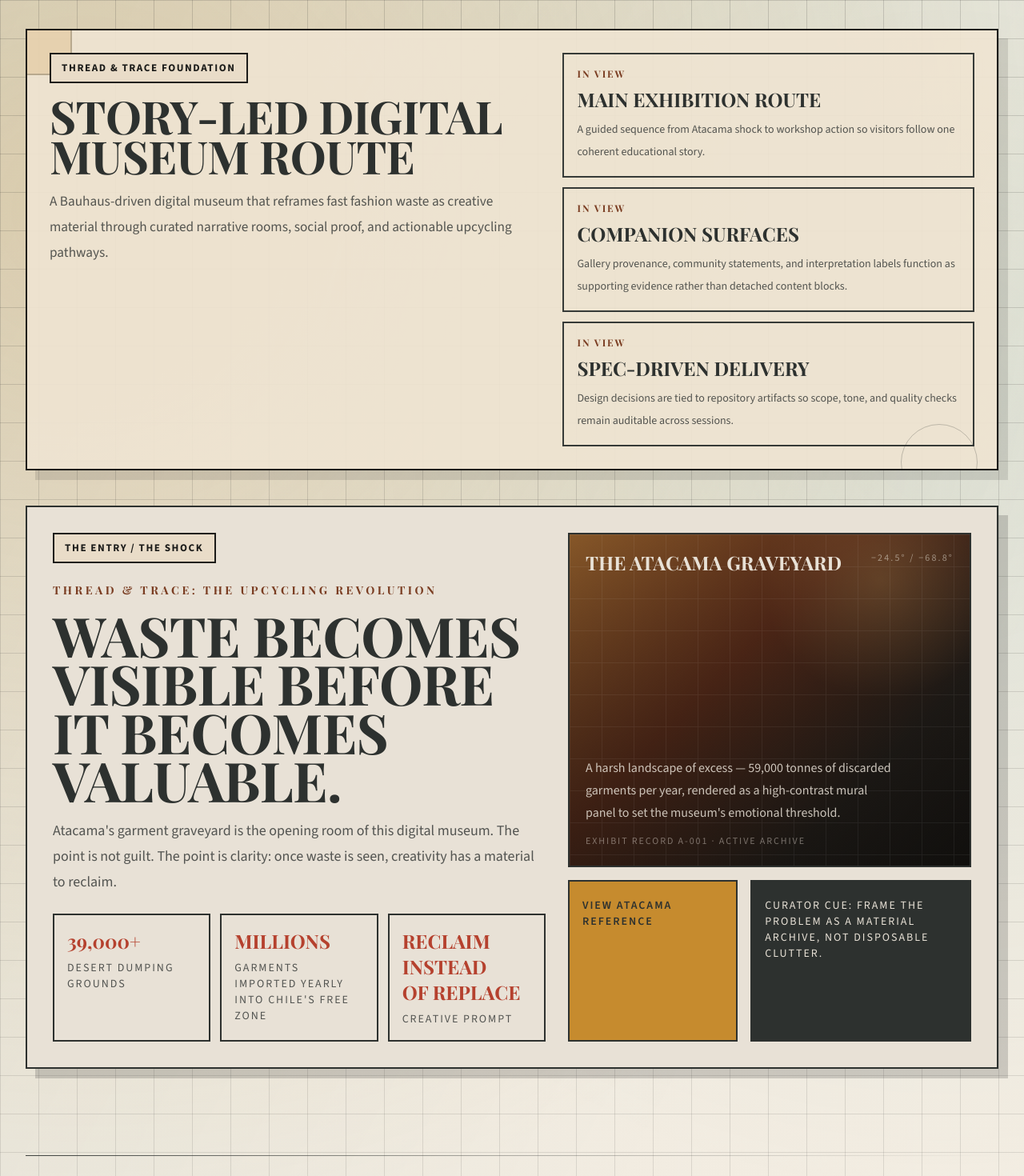
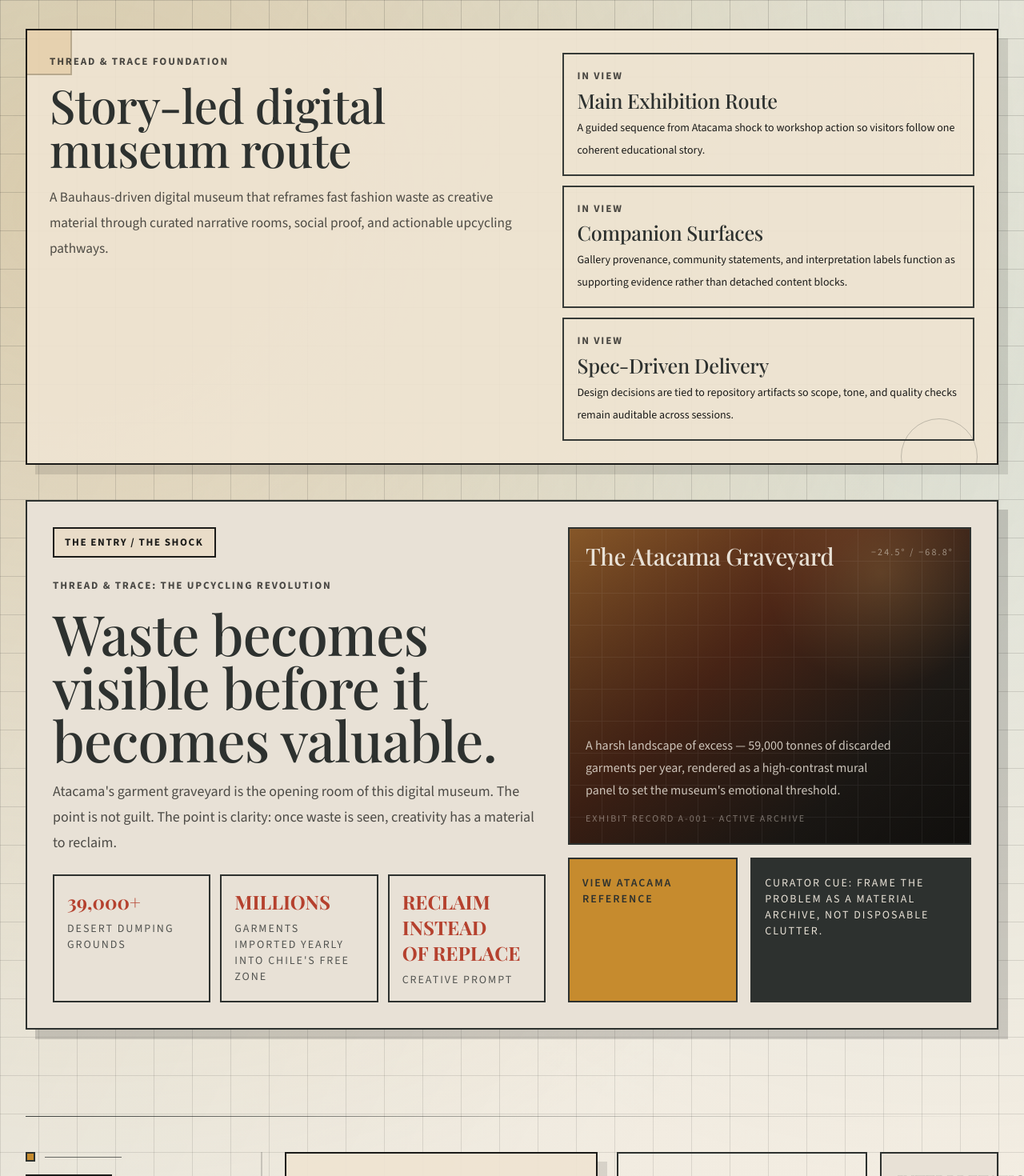
Before and after one commit to vangela6780/is117Midterm, a Next.js app: page / in a window 1280 px wide. Shown: the top 1470 px of the page at 80% size. Built offline with nearby package versions, Linux system fonts and the light colour scheme; a web font is replaced by a local one.

Commit message:
style: apply premium editorial museum typography system

```diff
--- a/app/globals.css
+++ b/app/globals.css
@@ -112,6 +112,27 @@ button:focus-visible {
   text-wrap: balance;
 }
 
+.museum-kicker {
+  font-family: var(--font-body), sans-serif;
+  font-size: 0.82rem;
+  letter-spacing: 0.14em;
+  text-transform: uppercase;
+  font-weight: 700;
+  color: rgba(27, 27, 25, 0.78);
+}
+
+.museum-title {
+  font-family: var(--font-display), sans-serif;
+  letter-spacing: -0.012em;
+  line-height: 0.95;
+  text-wrap: balance;
+}
+
+.museum-copy {
+  max-width: 68ch;
+  color: var(--ink-soft);
+}
+
 .section-label {
   display: inline-flex;
   align-items: center;
@@ -130,6 +151,10 @@ button:focus-visible {
   background: rgba(239, 228, 210, 0.92);
   box-shadow: 12px 12px 0 rgba(27, 27, 25, 0.12);
   transition: transform 240ms ease, box-shadow 240ms ease;
+}
+
+.artifact-card > :first-child {
+  margin-top: 0;
 }
 
 @media (hover: hover) {
--- a/components/ArtifactGallery.tsx
+++ b/components/ArtifactGallery.tsx
@@ -7,8 +7,8 @@ export function ArtifactGallery() {
         <div className="gallery-panel min-h-[280px] border-2 border-ash p-6 text-mist">
           <div className="flex h-full flex-col justify-between">
             <div>
-              <p className="display-type text-sm uppercase tracking-[0.22em] text-mist/80">The Gallery / The Art</p>
-              <h3 className="display-type mt-3 text-[2.35rem] uppercase leading-[0.92] tracking-[-0.01em]">Clothing as history</h3>
+              <p className="museum-kicker text-mist/80">The Gallery / The Art</p>
+              <h3 className="museum-title mt-3 text-[2.38rem] leading-[0.92] text-mist">Clothing as history</h3>
             </div>
             <p className="max-w-lg text-base leading-7 text-mist/85">
               Inspired by museum provenance labels, each piece carries a visible record of origin, repair, and reuse — the object reads as cultural evidence, not trend.
--- a/components/HeroEntry.tsx
+++ b/components/HeroEntry.tsx
@@ -10,13 +10,13 @@ export function HeroEntry() {
       <div className="space-y-5 md:space-y-6">
         <span className="section-label">The Entry / The Shock</span>
         <div className="space-y-3 md:space-y-4">
-          <p className="display-type text-sm uppercase tracking-[0.25em] text-clay">
+          <p className="museum-kicker text-clay">
             Thread & Trace: The Upcycling Revolution
           </p>
-          <h1 className="display-type text-[2.38rem] font-semibold uppercase leading-[0.88] tracking-[-0.01em] text-ash md:text-[4.3rem]">
+          <h1 className="museum-title text-[2.4rem] leading-[0.88] text-ash md:text-[4.35rem]">
             Waste becomes visible before it becomes valuable.
           </h1>
-          <p className="max-w-2xl text-[1.02rem] leading-7 text-ash/80 md:text-lg md:leading-8">
+          <p className="museum-copy max-w-2xl text-[1.02rem] leading-7 md:text-lg md:leading-8">
             Atacama's garment graveyard is the opening room of this digital museum. The point is not guilt.
             The point is clarity: once waste is seen, creativity has a material to reclaim.
           </p>
@@ -43,7 +43,7 @@ export function HeroEntry() {
           />
           <div className="relative flex h-full flex-col justify-between">
             <div className="flex items-start justify-between">
-              <p className="display-type text-2xl uppercase leading-tight">The Atacama Graveyard</p>
+              <p className="museum-title text-[1.85rem] leading-tight text-mist">The Atacama Graveyard</p>
               <p aria-hidden="true" className="text-[0.75rem] uppercase tracking-[0.18em] text-mist/55">−24.5° / −68.8°</p>
             </div>
             <div>
--- a/components/SectionFrame.tsx
+++ b/components/SectionFrame.tsx
@@ -16,7 +16,7 @@ export function SectionFrame({ id, eyebrow, title, children }: SectionFrameProps
             <span aria-hidden className="h-px w-24 bg-ash/70" />
           </div>
           <span className="section-label">{eyebrow}</span>
-          <h2 className="display-type text-[1.68rem] font-semibold uppercase leading-[0.92] tracking-tight text-ash md:text-[2.35rem]">
+          <h2 className="museum-title text-[1.72rem] leading-[0.95] text-ash md:text-[2.42rem]">
             {title}
           </h2>
         </div>
--- a/components/WorkshopAction.tsx
+++ b/components/WorkshopAction.tsx
@@ -13,7 +13,7 @@ export function WorkshopAction() {
       </div>
       <aside className="artifact-card p-6">
         <p className="display-type text-sm uppercase tracking-[0.22em] text-clay">The Workshop / The Action</p>
-        <h3 className="display-type mt-4 text-[2.1rem] uppercase leading-[0.92] tracking-tight text-ash">Start with one stitch.</h3>
+        <h3 className="museum-title mt-4 text-[2.14rem] leading-[0.94] text-ash">Start with one stitch.</h3>
         <p className="mt-4 text-base leading-7 text-ash/80">
           Repair, patchwork, reconstruction, and visible mending turn abstract concern into a repeatable making practice. The garment becomes evidence.
         </p>
--- a/components/site/home-shell.tsx
+++ b/components/site/home-shell.tsx
@@ -17,20 +17,20 @@ export function HomeShell() {
             <div aria-hidden className="absolute -bottom-10 right-6 h-24 w-24 rounded-full border border-ash/25" />
             <div className="relative grid gap-5 md:gap-6 lg:grid-cols-[1.2fr_1fr]">
               <div>
-                <p className="section-label">{siteConfig.name} Foundation</p>
-                <h1 className="display-type mt-3 max-w-4xl text-[2.1rem] uppercase leading-[0.88] tracking-[-0.01em] text-ash md:mt-4 md:text-[3.55rem]">
+                <p className="museum-kicker">{siteConfig.name} Foundation</p>
+                <h1 className="museum-title mt-3 max-w-4xl text-[2.12rem] text-ash md:mt-4 md:text-[3.65rem]">
                   Story-led digital museum route
                 </h1>
-                <p className="mt-3 max-w-3xl text-[1rem] leading-7 text-ash/80 md:mt-4 md:text-[1.08rem] md:leading-8">
+                <p className="museum-copy mt-3 text-[1rem] leading-7 md:mt-4 md:text-[1.08rem] md:leading-8">
                   {siteConfig.description}
                 </p>
               </div>
               <div className="grid gap-3" aria-label="Foundation directions">
                 {routeCards.map((card) => (
                   <article key={card.title} className="border-2 border-ash/95 bg-background/95 p-4">
-                    <p className="display-type text-xs uppercase tracking-[0.16em] text-clay">In view</p>
-                    <h2 className="display-type mt-2 text-xl uppercase leading-tight text-ash md:text-2xl">{card.title}</h2>
-                    <p className="mt-2 text-sm leading-7 text-ash/80">{card.description}</p>
+                    <p className="museum-kicker text-clay">In view</p>
+                    <h2 className="museum-title mt-2 text-[1.32rem] leading-tight text-ash md:text-[1.58rem]">{card.title}</h2>
+                    <p className="mt-2 text-sm leading-7 text-ash/84">{card.description}</p>
                   </article>
                 ))}
               </div>
```
